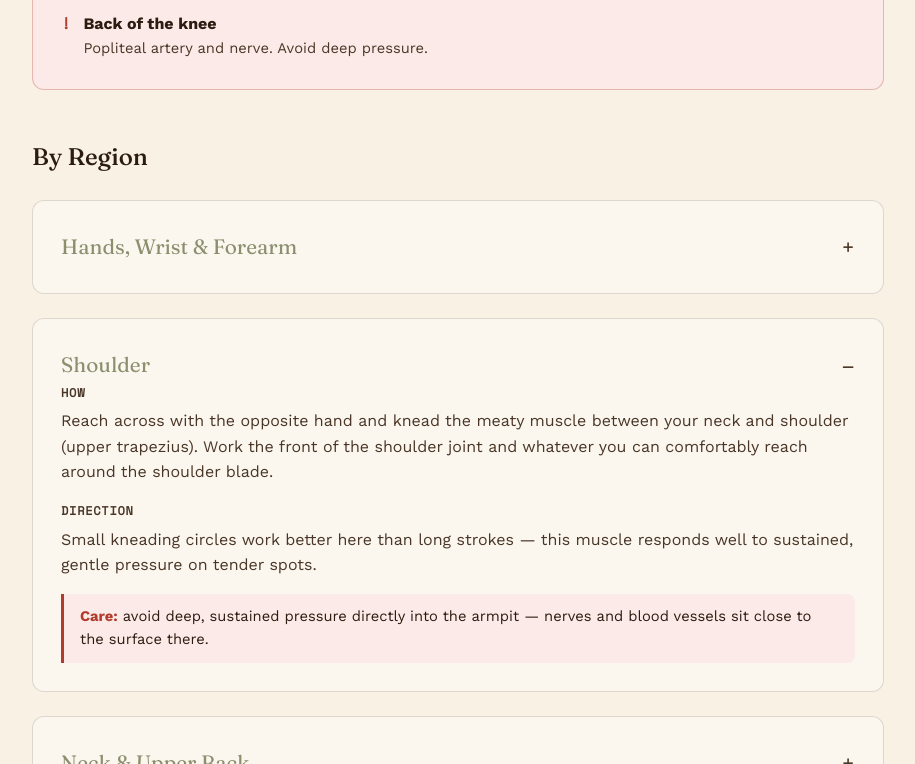
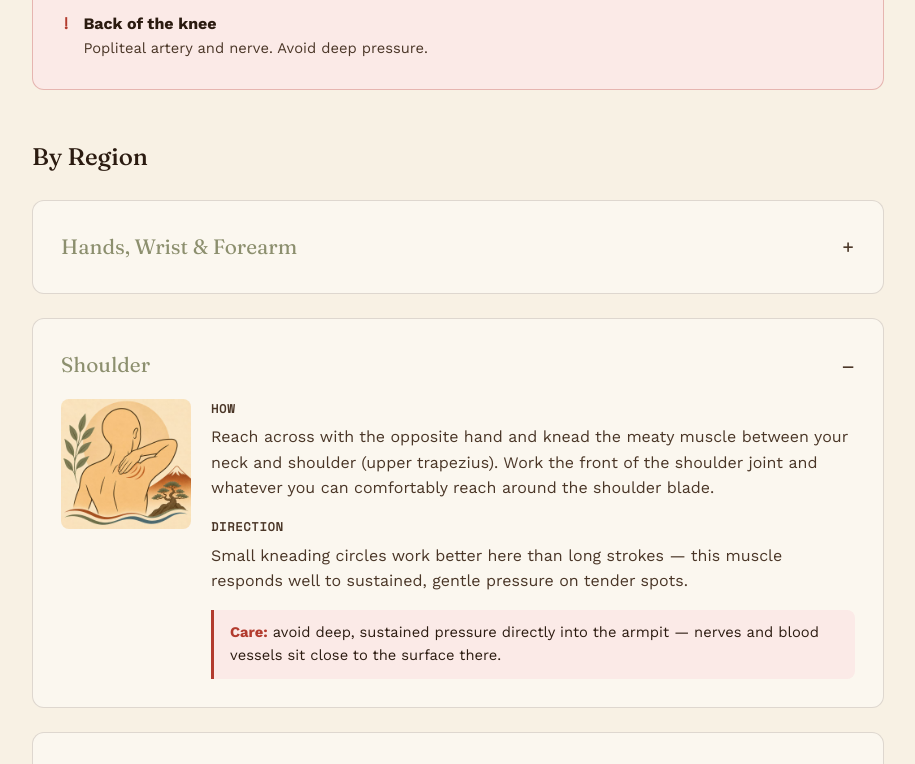
Before and after one commit to dsegura3569/ThePathLtd, a plain HTML site: page body/index.html in a window 1280 px wide. Both pictures are taken after a click on the heading "Shoulder". Shown: the part 1038-1802 px from the top of the page, without its empty margins (182-1097 px from the left). Drawn offline with nearby package versions, Linux system fonts and the light colour scheme.

Commit message:
Add missing Shoulder image to self-massage guide
Resized to 640px width, JPEG quality 82 per project standard. Also
added the region-content wrapper the card was missing, matching every
other region card's structure.

```diff
--- a/body/index.html
+++ b/body/index.html
@@ -160,12 +160,15 @@
       <summary>
         <div class="region-title-row">Shoulder</div>
       </summary>
+      <div class="region-content">
+        <img class="region-thumb" src="assets/shoulder.jpg" alt="Self-massage of the shoulder" loading="lazy">
         <div class="region-body">
           <h4>How</h4>
           <p>Reach across with the opposite hand and knead the meaty muscle between your neck and shoulder (upper trapezius). Work the front of the shoulder joint and whatever you can comfortably reach around the shoulder blade.</p>
           <h4>Direction</h4>
           <p>Small kneading circles work better here than long strokes — this muscle responds well to sustained, gentle pressure on tender spots.</p>
           <div class="region-caution"><strong>Care:</strong> avoid deep, sustained pressure directly into the armpit — nerves and blood vessels sit close to the surface there.</div>
+        </div>
       </div>
     </details>
 
```
Also changed, not shown: body/assets/shoulder.jpg (added). Lines whose indentation alone changed are shown as unchanged.
